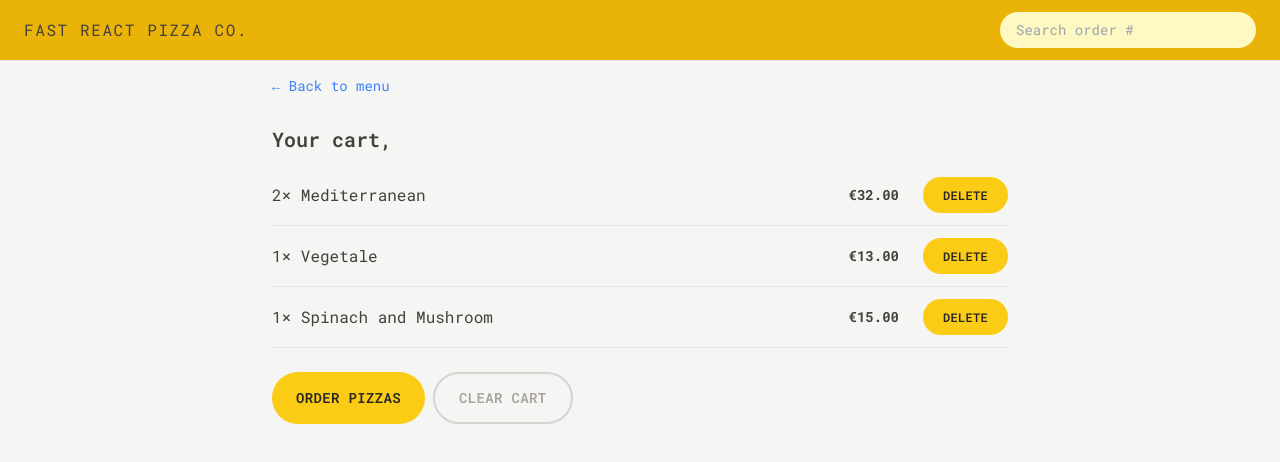
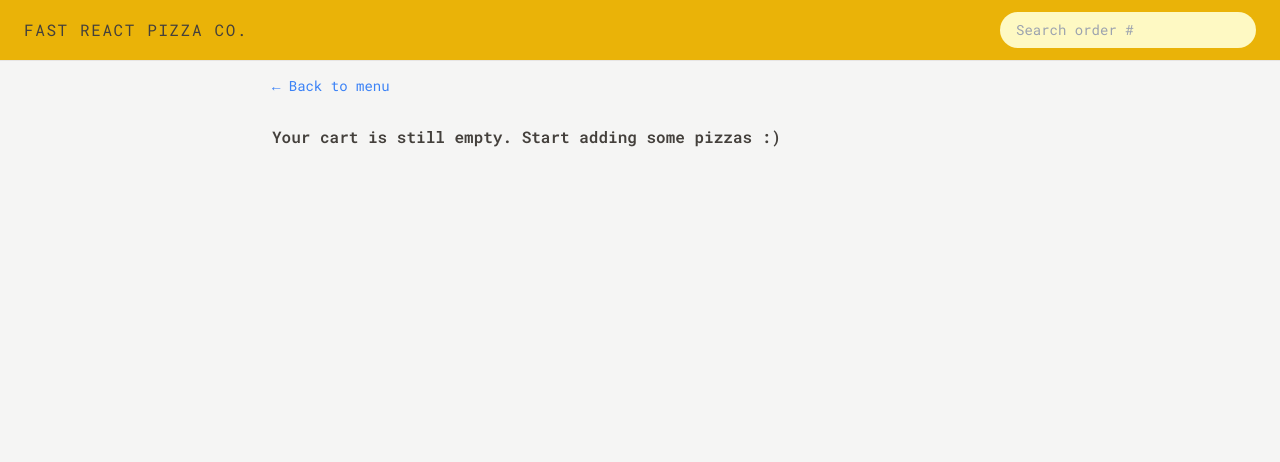
Before and after one commit to AndreyukRaman/fast-react-pizza, a React (Vite) app: page /cart in a window 1280 px wide. Shown: the top 462 px of the page. Built offline with nearby package versions, Linux system fonts and the light colour scheme.

Commit message:
Building the cart page

```diff
--- a/src/features/cart/Cart.jsx
+++ b/src/features/cart/Cart.jsx
@@ -2,36 +2,17 @@
 import LinkButton from '../../ui/LinkButton';
 import Button from '../../ui/Button';
 import CartItem from './CartItem';
-import { useSelector } from 'react-redux';
+import EmptyCart from './EmptyCart'
+import { useDispatch, useSelector } from 'react-redux';
+import { clearCart, getCart, getUserName } from './cartSlice';
 
-const fakeCart = [
-  {
-    pizzaId: 12,
-    name: 'Mediterranean',
-    quantity: 2,
-    unitPrice: 16,
-    totalPrice: 32,
-  },
-  {
-    pizzaId: 6,
-    name: 'Vegetale',
-    quantity: 1,
-    unitPrice: 13,
-    totalPrice: 13,
-  },
-  {
-    pizzaId: 11,
-    name: 'Spinach and Mushroom',
-    quantity: 1,
-    unitPrice: 15,
-    totalPrice: 15,
-  },
-];
 
 function Cart() {
-  const username = useSelector(state=>state.user.username)
-  const cart = fakeCart;
+  const username = useSelector(getUserName)
+  const cart = useSelector(getCart);
+const dispatch = useDispatch();
 
+if(!cart.length) return <EmptyCart />
   return (
     <div className='py-3 px-4'>
       <LinkButton to="/menu">&larr; Back to menu</LinkButton>
@@ -46,7 +27,7 @@
 <Button to="/order/new" type='primary'>Order pizzas</Button>
 
 
-<Button type='secondary'>Clear cart </Button>
+<Button type='secondary' onClick={()=>dispatch(clearCart()) }>Clear cart </Button>
 
       </div>
     </div>
--- a/src/features/cart/EmptyCart.jsx
+++ b/src/features/cart/EmptyCart.jsx
@@ -1,11 +1,11 @@
-import { Link } from 'react-router-dom';
+import LinkButton from '../../ui/LinkButton';
 
 function EmptyCart() {
   return (
-    <div>
-      <Link to="/menu">&larr; Back to menu</Link>
+    <div className='py-3 px-4'>
+       <LinkButton to="/menu">&larr; Back to menu</LinkButton>
 
-      <p>Your cart is still empty. Start adding some pizzas :)</p>
+      <p className='font-semibold mt-7'>Your cart is still empty. Start adding some pizzas :)</p>
     </div>
   );
 }
--- a/src/features/cart/cartSlice.js
+++ b/src/features/cart/cartSlice.js
@@ -46,6 +46,10 @@
 
 export default cartSlice.reducer
 
+export const getUserName = (state)=>state.user.username;
+
+export  const getCart = (state) => state.cart.cart;
+
 export const getTotalCartQuantity = (state) => state.cart.cart.reduce((sum, item)=> sum + item.quantity, 0)
 
 export const getTotalCartPrice = (state) => state.cart.cart.reduce((sum, item)=> sum + item.totalPrice, 0)
```
